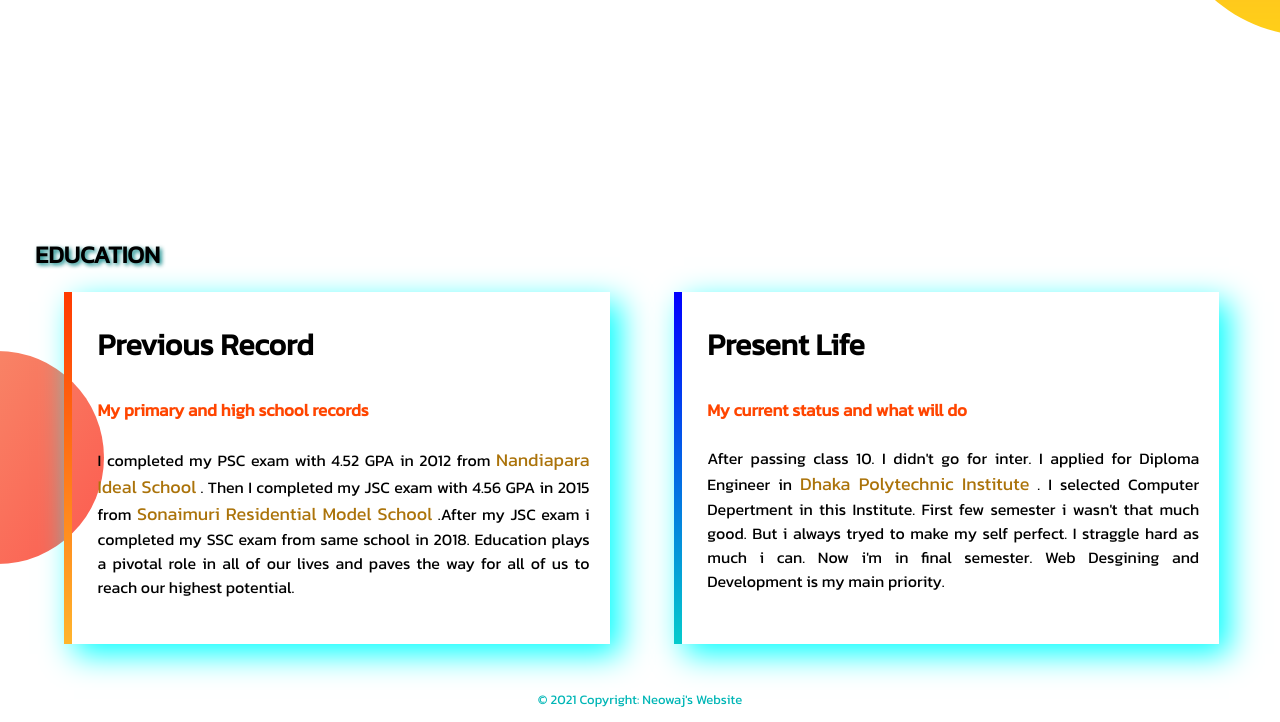
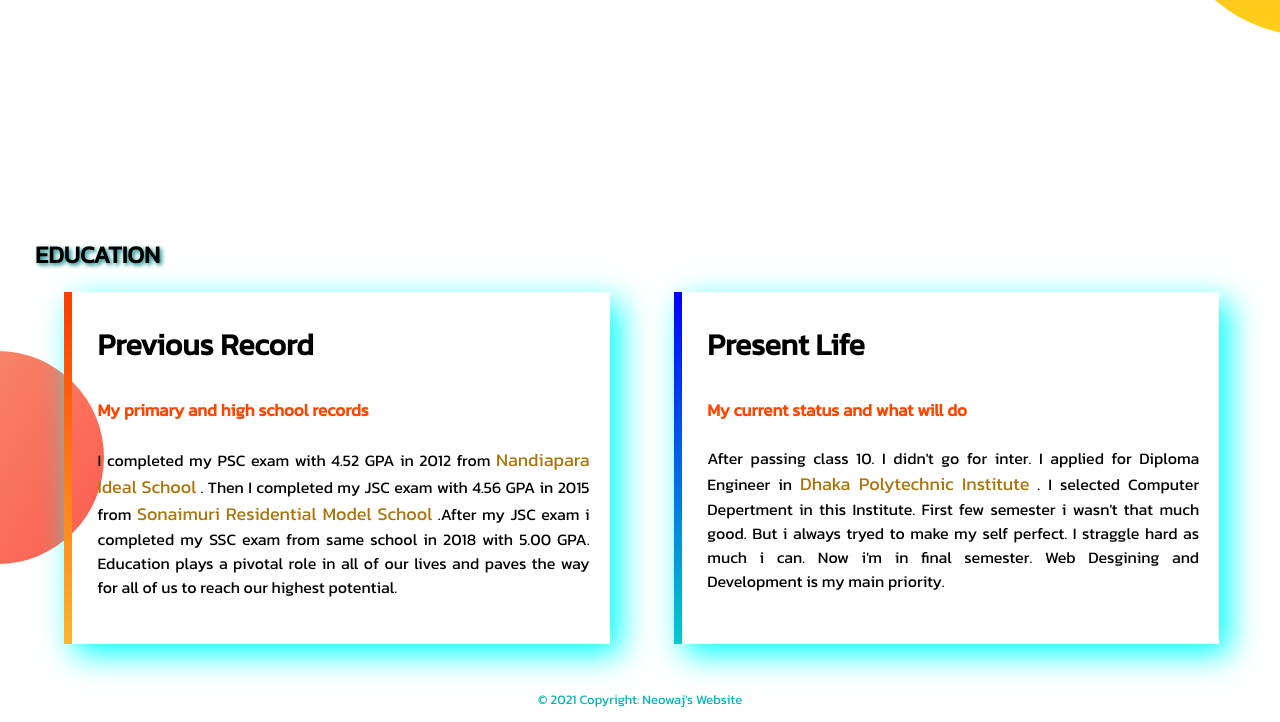
Before and after one commit to Neowaj100/Neowaj-s-website, a plain HTML site: page index.html in a window 1280 px wide. Shown: the part 1063-1785 px from the top of the page. Drawn offline with Linux system fonts and the light colour scheme.

Commit message:
text change

```diff
--- a/index.html
+++ b/index.html
@@ -41,7 +41,7 @@
         <div id="left-border1" class="half-width education">
             <h3>Previous Record</h3>
             <h4>My primary and high school records</h4>
-            <p class="edu">I completed my PSC exam with 4.52 GPA in 2012 from <span>Nandiapara Ideal School</span> . Then I completed my JSC exam with 4.56 GPA in 2015 from <span>Sonaimuri Residential Model School</span> .After my JSC exam i completed my SSC exam from same school in 2018. Education plays a pivotal role in all of our lives and paves the way for all of us to reach our highest potential.</p>
+            <p class="edu">I completed my PSC exam with 4.52 GPA in 2012 from <span>Nandiapara Ideal School</span> . Then I completed my JSC exam with 4.56 GPA in 2015 from <span>Sonaimuri Residential Model School</span> .After my JSC exam i completed my SSC exam from same school in 2018 with 5.00 GPA. Education plays a pivotal role in all of our lives and paves the way for all of us to reach our highest potential.</p>
         </div>
         <div id="left-border2" class="half-width education">
             <h3>Present Life</h3>
```
